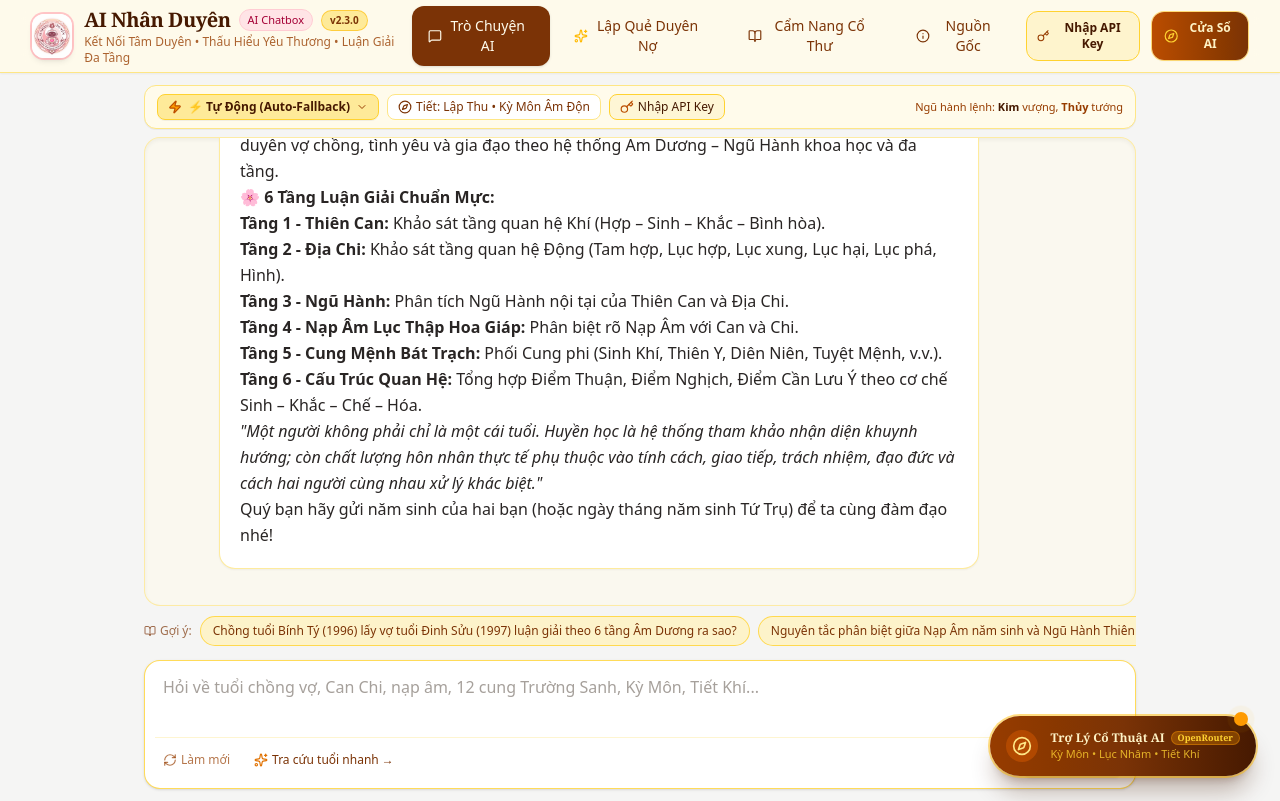
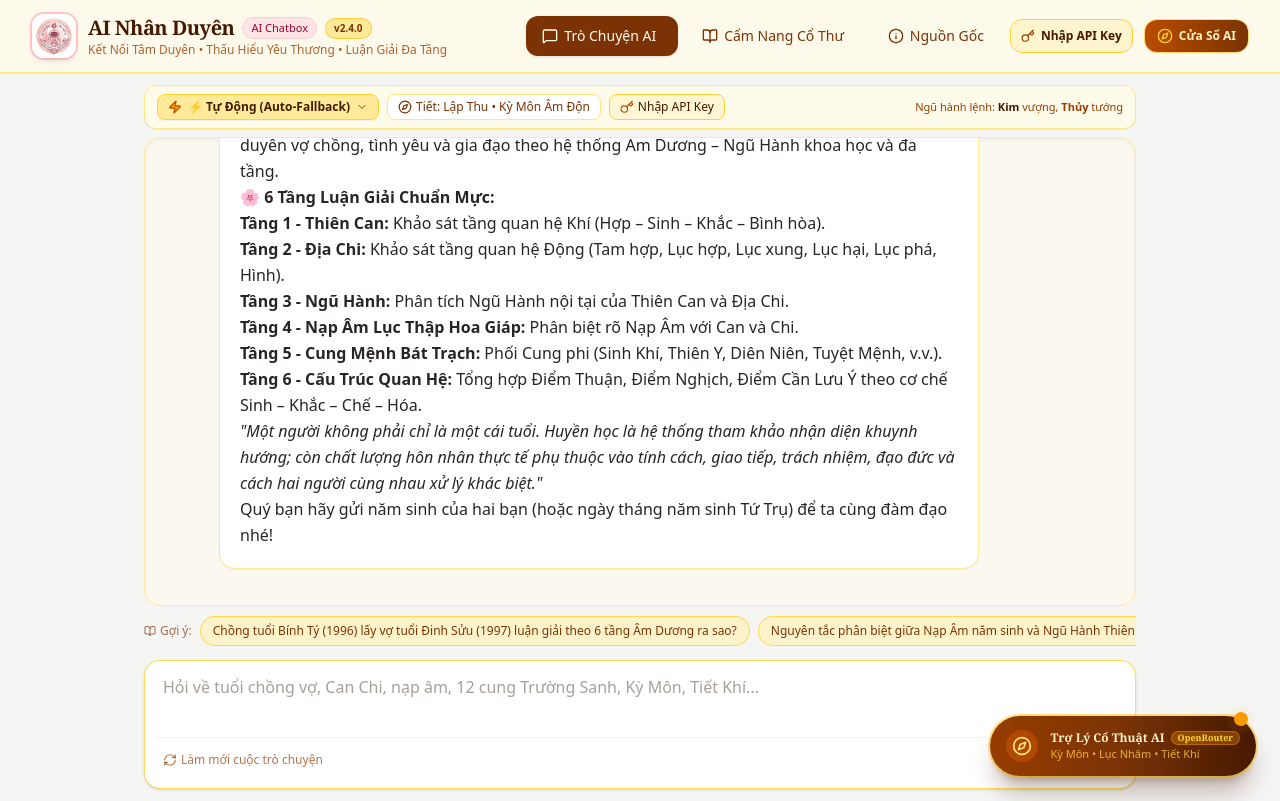
Before and after one commit to caphenpro/Nhanduyenvochong, a React (Vite) app: page / in a window 1280 px wide. Built offline with nearby package versions, Linux system fonts and the light colour scheme.

Commit message:
refactor: remove couple lookup feature
Streamline application focus by removing the 'CoupleLookupView' and associated navigation, consolidating all interactions into the AI chatbot interface.

```diff
--- a/package.json
+++ b/package.json
@@ -1,7 +1,7 @@
 {
   "name": "ai-nhan-duyen",
   "private": true,
-  "version": "2.3.0",
+  "version": "2.4.0",
   "type": "module",
   "scripts": {
     "dev": "tsx server.ts",
--- a/src/App.tsx
+++ b/src/App.tsx
@@ -1,7 +1,6 @@
 import React, { useState } from 'react';
 import { Navbar, TabType } from './components/Navbar';
 import { ChatbotView } from './components/ChatbotView';
-import { CoupleLookupView } from './components/CoupleLookupView';
 import { AncientLibraryView } from './components/AncientLibraryView';
 import { AboutView } from './components/AboutView';
 import { Footer } from './components/Footer';
@@ -16,11 +15,6 @@ export default function App() {
   const [isModalChatOpen, setIsModalChatOpen] = useState<boolean>(false);
   const [isApiKeySettingsOpen, setIsApiKeySettingsOpen] = useState<boolean>(false);
   const [isVersionModalOpen, setIsVersionModalOpen] = useState<boolean>(false);
-
-  const handleSelectCoupleForChat = (result: CoupleAnalysisResult) => {
-    setCurrentCoupleResult(result);
-    setActiveTab('chat');
-  };
 
   return (
     <div className="min-h-screen bg-stone-100 text-stone-900 flex flex-col font-sans selection:bg-amber-200 selection:text-amber-950">
@@ -38,15 +32,7 @@ export default function App() {
         {activeTab === 'chat' && (
           <ChatbotView
             currentCoupleResult={currentCoupleResult}
-            onNavigateToLookup={() => setActiveTab('lookup')}
             onOpenApiKeySettings={() => setIsApiKeySettingsOpen(true)}
-          />
-        )}
-
-        {activeTab === 'lookup' && (
-          <CoupleLookupView
-            onSelectCoupleForChat={handleSelectCoupleForChat}
-            savedResult={currentCoupleResult}
           />
         )}
 
--- a/src/components/AIChatbotModal.tsx
+++ b/src/components/AIChatbotModal.tsx
@@ -92,7 +92,7 @@ export const AIChatbotModal: React.FC<AIChatbotModalProps> = ({
       {
         id: 'welcome-modal-msg',
         role: 'assistant',
-        content: `Kính chào quý bạn! Ta là **AI Nhân Duyên** — Đại Sư Luận Đoán Cổ Thuật & Nhân Duyên Tiền Định.\n\nTa đã kết nối bàn quẻ toàn diện với **Kỳ Môn Độn Giáp**, **Đại Lục Nhâm**, **24 Tiết Khí**, và cổ thư **Diễn Cầm Tam Thế (1952) / Cao Ly Đầu Hình** qua động cơ AI Tự Động Luân Chuyển (*Auto-Fallback chống hết hạn mức*).\n\nQuý bạn muốn tầm khảo về căn duyên vợ chồng, hóa giải xung khắc, hay phân tích thiên thời địa lợi theo tiết khí? Hãy nhập câu hỏi hoặc chọn gợi ý bên dưới!`,
+        content: `Kính chào quý bạn! Ta là **AI Nhân Duyên** — Cố Vấn Luận Giải Hòa Hợp & Nhân Duyên.\n\nTa đã kết nối hệ thống phân tích toàn diện với **Kỳ Môn Độn Giáp**, **Đại Lục Nhâm**, **24 Tiết Khí**, **Bát Trạch Phong Thủy** và kho tàng **Cổ Thư Diễn Cầm Tam Thế / Cao Ly Đầu Hình** qua động cơ AI Tự Động Luân Chuyển (*Auto-Fallback chống gián đoạn*).\n\nQuý bạn muốn tầm khảo về căn duyên vợ chồng, 6 tầng hòa hợp Âm Dương Ngũ Hành, hay phương hướng phong thủy Bát Trạch? Hãy nhập câu hỏi hoặc chọn gợi ý bên dưới!`,
         timestamp: Date.now(),
       },
     ];
@@ -456,7 +456,7 @@ export const AIChatbotModal: React.FC<AIChatbotModalProps> = ({
               <div className="flex items-center justify-between text-amber-300 font-semibold pb-1 border-b border-amber-900/30">
                 <span className="flex items-center space-x-1.5">
                   <Compass className="w-3.5 h-3.5" />
-                  <span>Trạng Thái Bàn Quẻ & 24 Tiết Khí Hiện Tại</span>
+                  <span>Trạng Thái Cổ Thuật & 24 Tiết Khí Hiện Tại</span>
                 </span>
                 <span className="text-[10px] text-stone-400">{metaState.currentDateStr}</span>
               </div>
--- a/src/components/ChatbotView.tsx
+++ b/src/components/ChatbotView.tsx
@@ -9,7 +9,6 @@ import { streamAIChat, AI_MODELS_LIST, AUTO_MODEL_ID } from '../services/aiChatC
 
 interface ChatbotViewProps {
   currentCoupleResult: CoupleAnalysisResult | null;
-  onNavigateToLookup: () => void;
   onOpenApiKeySettings?: () => void;
 }
 
@@ -23,7 +22,7 @@ const SAMPLE_PROMPTS = [
   'Ý nghĩa triết lý "Một người không phải chỉ là một cái tuổi" và "Đức Năng Thắng Số"?',
 ];
 
-export const ChatbotView: React.FC<ChatbotViewProps> = ({ currentCoupleResult, onNavigateToLookup, onOpenApiKeySettings }) => {
+export const ChatbotView: React.FC<ChatbotViewProps> = ({ currentCoupleResult, onOpenApiKeySettings }) => {
   const [messages, setMessages] = useState<Message[]>([
     {
       id: 'welcome-msg',
@@ -257,7 +256,7 @@ export const ChatbotView: React.FC<ChatbotViewProps> = ({ currentCoupleResult, o
           <div className="flex items-center justify-between font-bold border-b border-amber-700/60 pb-1">
             <span className="flex items-center space-x-1.5">
               <Layers className="w-3.5 h-3.5 text-amber-300" />
-              <span>Bàn Quẻ Cổ Thuật Thời Lệnh (Kỳ Môn & Đại Lục Nhâm)</span>
+              <span>Bảng Thông Tin Thời Lệnh (Kỳ Môn & Đại Lục Nhâm)</span>
             </span>
             <span className="text-[10px] text-amber-300">{metaState.currentDateStr}</span>
           </div>
@@ -290,7 +289,7 @@ export const ChatbotView: React.FC<ChatbotViewProps> = ({ currentCoupleResult, o
           <div className="flex items-center space-x-2 text-xs sm:text-sm text-amber-950 font-medium truncate">
             <Sparkles className="w-4 h-4 text-amber-700 shrink-0" />
             <span className="truncate">
-              Đang gắn ngữ cảnh quẻ:{' '}
+              Đang gắn ngữ cảnh cặp đôi:{' '}
               <strong className="text-amber-900">
                 Chồng {currentCoupleResult.chong.fullName} ({currentCoupleResult.chong.lunarYear}) &bull; Vợ {currentCoupleResult.vo.fullName} ({currentCoupleResult.vo.lunarYear})
               </strong>{' '}
@@ -300,7 +299,7 @@ export const ChatbotView: React.FC<ChatbotViewProps> = ({ currentCoupleResult, o
           <button
             onClick={() =>
               handleSend(
-                `Xin Cụ Căn Duyên luận giải chi tiết và thấu đáo quẻ hôn nhân của Chồng tuổi ${currentCoupleResult.chong.fullName} (${currentCoupleResult.chong.menh}) và Vợ tuổi ${currentCoupleResult.vo.fullName} (${currentCoupleResult.vo.menh}) theo cả Cao Ly Đầu Hình và Diễn Cầm Tam Thế!`
+                `Xin AI Nhân Duyên luận giải chi tiết và thấu đáo tương quan hôn nhân của Chồng tuổi ${currentCoupleResult.chong.fullName} (${currentCoupleResult.chong.menh}) và Vợ tuổi ${currentCoupleResult.vo.fullName} (${currentCoupleResult.vo.menh}) theo 6 tầng Âm Dương Ngũ Hành và Bát Trạch!`
               )
             }
             className="ml-2 px-2.5 py-1 text-xs font-semibold bg-amber-800 text-amber-50 rounded-lg hover:bg-amber-900 transition-colors shrink-0 shadow-xs"
@@ -421,14 +420,8 @@ export const ChatbotView: React.FC<ChatbotViewProps> = ({ currentCoupleResult, o
               title="Làm mới cuộc trò chuyện"
             >
               <RefreshCw className="w-3.5 h-3.5" />
-              <span className="hidden sm:inline">Làm mới</span>
-            </button>
-            <button
-              onClick={onNavigateToLookup}
-              className="flex items-center space-x-1 px-2 py-1 rounded-md hover:bg-amber-100 transition-colors font-medium text-amber-900"
-            >
-              <Sparkles className="w-3.5 h-3.5 text-amber-600" />
-              <span>Tra cứu tuổi nhanh &rarr;</span>
+              <span className="hidden sm:inline">Làm mới cuộc trò chuyện</span>
+              <span className="sm:hidden">Làm mới</span>
             </button>
           </div>
 
--- a/src/components/Navbar.tsx
+++ b/src/components/Navbar.tsx
@@ -3,7 +3,7 @@ import { MessageSquare, Sparkles, BookOpen, Info, HeartHandshake, Compass, Key,
 import { getStoredOpenRouterKey } from './ApiKeySettingsModal';
 import { APP_INFO } from '../data/versionHistory';
 
-export type TabType = 'chat' | 'lookup' | 'library' | 'about';
+export type TabType = 'chat' | 'library' | 'about';
 
 interface NavbarProps {
   activeTab: TabType;
@@ -79,20 +79,6 @@ export const Navbar: React.FC<NavbarProps> = ({
               </button>
 
               <button
-                id="nav-tab-lookup"
-                onClick={() => setActiveTab('lookup')}
-                className={`flex items-center space-x-1.5 px-3 py-2 sm:px-4 sm:py-2.5 rounded-xl text-sm font-medium transition-all ${
-                  activeTab === 'lookup'
-                    ? 'bg-amber-900 text-amber-50 shadow-sm'
-                    : 'text-amber-900 hover:bg-amber-100/80 hover:text-amber-950'
-                }`}
-              >
-                <Sparkles className="w-4 h-4 text-amber-400" />
-                <span className="hidden sm:inline">Lập Quẻ Duyên Nợ</span>
-                <span className="sm:hidden">Lập Quẻ</span>
-              </button>
-
-              <button
                 id="nav-tab-library"
                 onClick={() => setActiveTab('library')}
                 className={`flex items-center space-x-1.5 px-3 py-2 sm:px-4 sm:py-2.5 rounded-xl text-sm font-medium transition-all ${
--- a/src/data/versionHistory.ts
+++ b/src/data/versionHistory.ts
@@ -17,7 +17,7 @@ export interface AppVersion {
 export const APP_INFO = {
   name: 'AI Nhân Duyên',
   fullName: 'AI Nhân Duyên — Kết Nối Tâm Duyên, Thấu Hiểu Yêu Thương',
-  currentVersion: 'v2.3.0',
+  currentVersion: 'v2.4.0',
   releaseDate: '31/08/2026',
   author: 'Nguyễn Hoàng Đăng',
   contactEmail: 'nguyenhoangdang25@gmail.com',
@@ -28,11 +28,40 @@ export const APP_INFO = {
 
 export const VERSION_HISTORY: AppVersion[] = [
   {
+    version: 'v2.4.0',
+    releaseDate: '31/08/2026',
+    codename: 'Tinh Gọn Tâm Duyên & Tối Ưu Trải Nghiệm',
+    tagline: 'Lược bỏ chuyên mục Lập quẻ, tập trung toàn diện vào đàm đạo AI Chatbox tương tác và tra cứu Cẩm Nang Cổ Thư Bát Trạch',
+    isLatest: true,
+    highlights: [
+      'Lược bỏ chuyên mục "Lập Quẻ Duyên Nợ" để tinh giản giao diện điều hướng, giúp người dùng tập trung tương tác tự nhiên với AI Chatbox và tra cứu kiến thức trong Cẩm Nang Cổ Thư.',
+      'Toàn bộ năng lực luận giải tuổi vợ chồng theo 6 tầng Âm Dương Ngũ Hành được chuyển giao trọn vẹn vào Trợ Lý AI Chatbox (người dùng chỉ cần nhập năm sinh hoặc ngày giờ sinh của hai người).',
+      'Chuẩn hóa thuật ngữ khoa học, loại bỏ các khái niệm "bàn quẻ" mang tính bói toán cơ học, kiên định với triết lý nhân văn: "Một người không phải chỉ là một cái tuổi".',
+    ],
+    changes: [
+      {
+        type: 'ui',
+        title: 'Tinh giản thanh điều hướng (Navbar)',
+        description: 'Loại bỏ tab "Lập Quẻ Duyên Nợ", tập trung điều hướng vào 3 chuyên mục chính: Trò Chuyện AI, Cẩm Nang Cổ Thư và Nguồn Gốc.',
+      },
+      {
+        type: 'enhance',
+        title: 'Tối ưu hóa trải nghiệm tương tác với AI Chatbox',
+        description: 'Tự động phân tích và luận giải đa tầng trực tiếp khi người dùng cung cấp thông tin năm sinh qua khung trò chuyện.',
+      },
+      {
+        type: 'philosophy',
+        title: 'Chuẩn hóa thuật ngữ luận giải nhân duyên',
+        description: 'Chuyển hóa toàn bộ ngôn ngữ giao diện theo hướng nhân văn, hướng dẫn đối thoại và hóa giải thay vì phán đoán quẻ cơ học.',
+      },
+    ],
+  },
+  {
     version: 'v2.3.0',
     releaseDate: '31/08/2026',
     codename: 'Bát Trạch Khai Hoa & Tri Thức Ưu Tiên',
     tagline: 'Bổ sung Bát Trạch Phong Thủy vào Cổ Thư và kích hoạt Chỉ Thị Tối Cao ưu tiên nguồn tri thức ứng dụng cho AI Chatbox',
-    isLatest: true,
+    isLatest: false,
     highlights: [
       'Mở rộng Tàng Kinh Các Cổ Thư với phân mục "Cung Mệnh Bát Trạch": tra cứu trực tuyến cung phi theo năm sinh và giới tính, bảng 8 Cung Mệnh & 2 Nhóm Trạch, bảng số dư chia 9, và chi tiết 8 Hướng Du Niên (Sinh Khí, Thiên Y, Diên Niên, Phục Vị, Họa Hại, Lục Sát, Ngũ Quỷ, Tuyệt Mệnh).',
       'Công cụ Tra cứu tương tác Bát Trạch với hiển thị trực quan lưới 8 hướng Cát / Hung cùng lời khuyên bố trí nhà cửa, phòng ngủ, phòng thờ và hướng bếp.',
```
Also changed, not shown: 1 other file (tests, documents, lock files or other folders).
